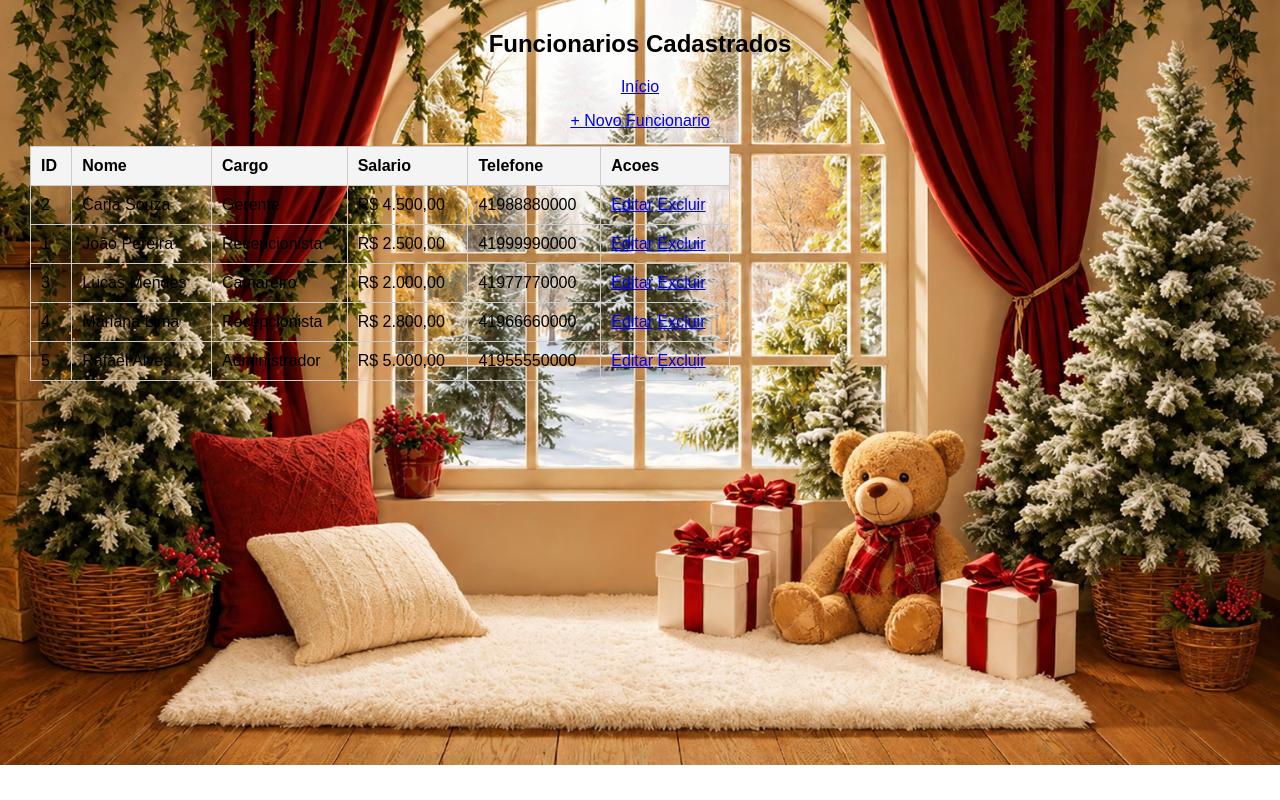
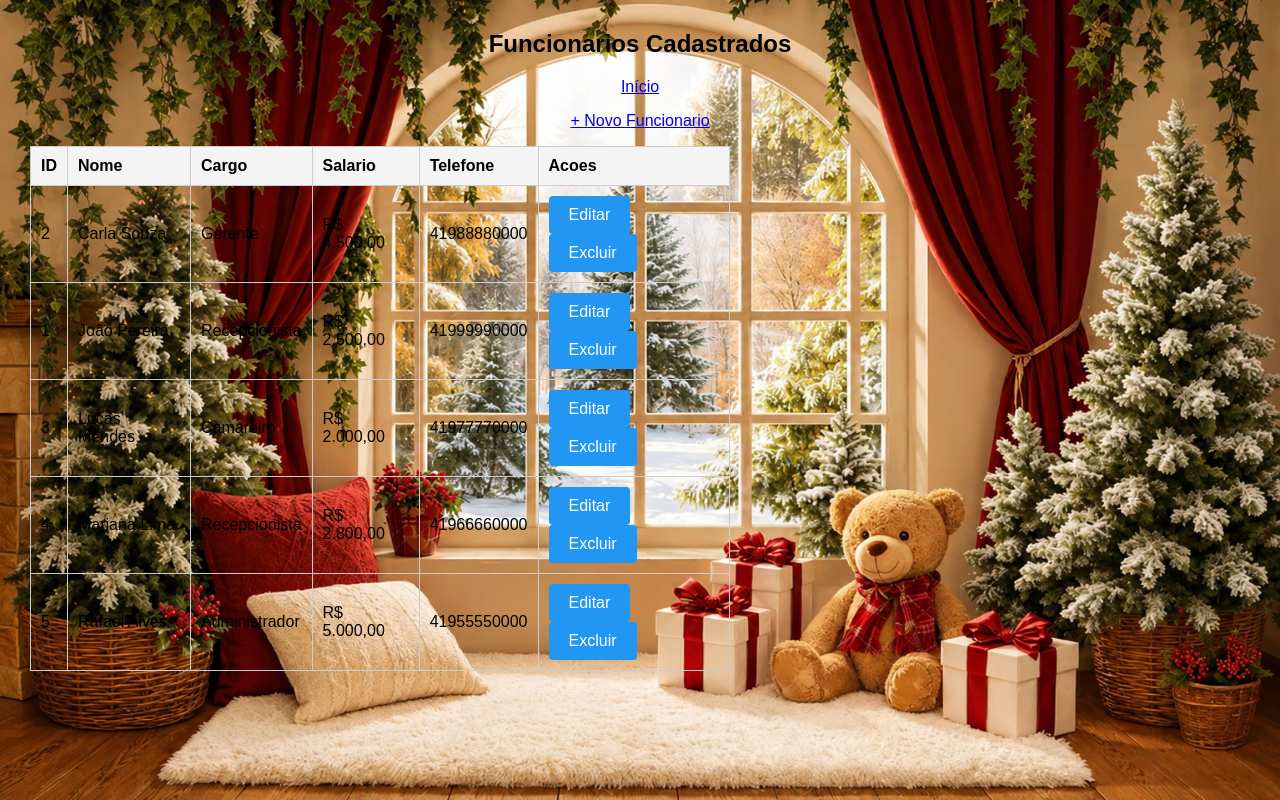
Before and after one commit to aliciatenorio/pousada_aliciabia, a PHP site: page /Funcionarios/listar_funcionarios.php in a window 1280 px wide. Run offline with PHP 8.4, Linux system fonts and the light colour scheme; data comes from the database, SQL or seed files in the repository.

Commit message:
Update listar_funcionarios.php

```diff
--- a/Funcionarios/listar_funcionarios.php
+++ b/Funcionarios/listar_funcionarios.php
@@ -56,9 +56,9 @@ try {
                         <td><?= htmlspecialchars($funcionario['telefone_funcionario']) ?></td>
 
                         <td>
-                            <a href="form_funcionarios.php?id=<?= (int)$funcionario['codigo_funcionario'] ?>">Editar</a>
+                            <a class="btn btn-editar" href="form_funcionarios.php?id=<?= (int)$funcionario['codigo_funcionario'] ?>">Editar</a>
 
-                            <a href="excluir_funcionarios.php?id=<?= (int)$funcionario['codigo_funcionario'] ?>">Excluir</a>
+                            <a class="btn btn-editar" href="excluir_funcionarios.php?id=<?= (int)$funcionario['codigo_funcionario'] ?>">Excluir</a>
                         </td>
                     </tr>
                 <?php endforeach; ?>
```
